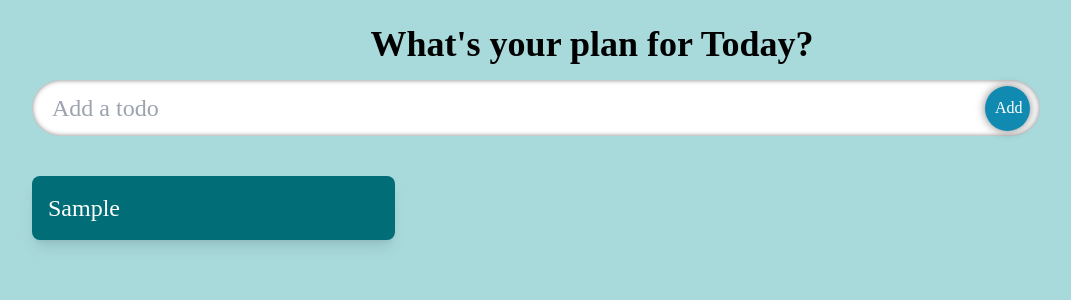
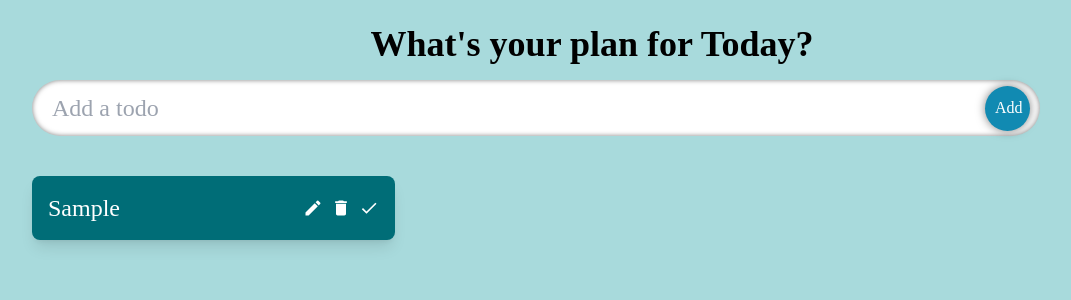
Before and after one commit to suhag-alamin/react-typescript-todo, a React (Create React App) app: page / in a window 1280 px wide. Both pictures are taken after typing "Sample" into the empty fields and a click on the button "Add". Shown: the top 300 px of the page, without its empty margins (48-1119 px from the left). Built offline with nearby package versions, Linux system fonts and the light colour scheme; a web font is replaced by a local one.

Commit message:
done delete todo

```diff
--- a/package.json
+++ b/package.json
@@ -12,6 +12,7 @@
     "@types/react-dom": "^18.0.0",
     "react": "^18.2.0",
     "react-dom": "^18.2.0",
+    "react-icons": "^4.4.0",
     "react-scripts": "5.0.1",
     "typescript": "^4.4.2",
     "web-vitals": "^2.1.0"
--- a/public/index.html
+++ b/public/index.html
@@ -24,7 +24,7 @@
       work correctly both with client-side routing and a non-root public URL.
       Learn how to configure a non-root public URL by running `npm run build`.
     -->
-    <title>React App</title>
+    <title>React TypeScript Todo List</title>
   </head>
   <body>
     <noscript>You need to enable JavaScript to run this app.</noscript>
--- a/src/components/TodoCom/SingleTodo.tsx
+++ b/src/components/TodoCom/SingleTodo.tsx
@@ -1,14 +1,40 @@
 import React from "react";
 import { TodoInterface } from "./todoInterface";
+import { MdModeEdit, MdDelete, MdDone } from "react-icons/md";
 
 interface Props {
   todo: TodoInterface;
+  handleCompleteTodo: (id: number) => void;
+  handleDeleteTodo: (id: number) => void;
 }
 
-const SingleTodo: React.FC<Props> = ({ todo }) => {
+const SingleTodo: React.FC<Props> = ({
+  todo,
+  handleCompleteTodo,
+  handleDeleteTodo,
+}) => {
   return (
-    <div className="single-todo-box p-4 rounded-lg shadow-lg">
-      <h3 className="text-2xl">{todo.todo}</h3>
+    <div className="single-todo-box p-4 rounded-lg shadow-lg flex justify-between items-center">
+      <h3 className="text-2xl">
+        {todo.isCompleted ? <del>{todo.todo}</del> : todo.todo}
+      </h3>
+      <div className="flex gap-2">
+        <span>
+          <MdModeEdit className="text-xl cursor-pointer	" />
+        </span>
+        <span>
+          <MdDelete
+            onClick={() => handleDeleteTodo(todo.id)}
+            className="text-xl cursor-pointer	"
+          />
+        </span>
+        <span>
+          <MdDone
+            onClick={() => handleCompleteTodo(todo.id)}
+            className="text-xl cursor-pointer	"
+          />
+        </span>
+      </div>
     </div>
   );
 };
--- a/src/components/TodoCom/TodoLists.tsx
+++ b/src/components/TodoCom/TodoLists.tsx
@@ -17,12 +17,44 @@ const TodoLists = () => {
     ]);
   };
 
+  const handleDeleteTodo: (id: number) => void = (id) => {
+    setTodos(todos.filter((todo) => todo.id !== id));
+  };
+
+  const handleCompleteTodo: (id: number) => void = (id) => {
+    setTodos(
+      todos.map((todo) => {
+        if (todo.id === id) {
+          return {
+            ...todo,
+            isCompleted: !todo.isCompleted,
+          };
+        }
+        return todo;
+      })
+    );
+  };
+
+  // const handleEditTodo: (id: number, newTodo: string) => void = (
+  //   id,
+  //   newTodo
+  // ) => {
+  //   setTodos(
+  //     todos.map((todo) => {
+  //       if (todo.id === id) {
+  //         return {
+  //           ...todo,
+
   console.log(todos);
 
   return (
     <div className="container mx-auto px-20">
       <AddTodo handleAddTodo={handleAddTodo} />
-      <Todos todos={todos} />
+      <Todos
+        todos={todos}
+        handleCompleteTodo={handleCompleteTodo}
+        handleDeleteTodo={handleDeleteTodo}
+      />
     </div>
   );
 };
--- a/src/components/TodoCom/Todos.tsx
+++ b/src/components/TodoCom/Todos.tsx
@@ -4,13 +4,24 @@ import { TodoInterface } from "./todoInterface";
 
 interface TodosProps {
   todos: TodoInterface[];
+  handleCompleteTodo: (id: number) => void;
+  handleDeleteTodo: (id: number) => void;
 }
 
-const Todos: React.FC<TodosProps> = ({ todos }) => {
+const Todos: React.FC<TodosProps> = ({
+  todos,
+  handleCompleteTodo,
+  handleDeleteTodo,
+}) => {
   return (
     <div className="grid grid-cols-3 gap-4 justify-around">
       {todos.map((todo) => (
-        <SingleTodo key={todo.id} todo={todo} />
+        <SingleTodo
+          key={todo.id}
+          todo={todo}
+          handleCompleteTodo={handleCompleteTodo}
+          handleDeleteTodo={handleDeleteTodo}
+        />
       ))}
     </div>
   );
```
Also changed, not shown: 1 other file (tests, documents, lock files or other folders).
